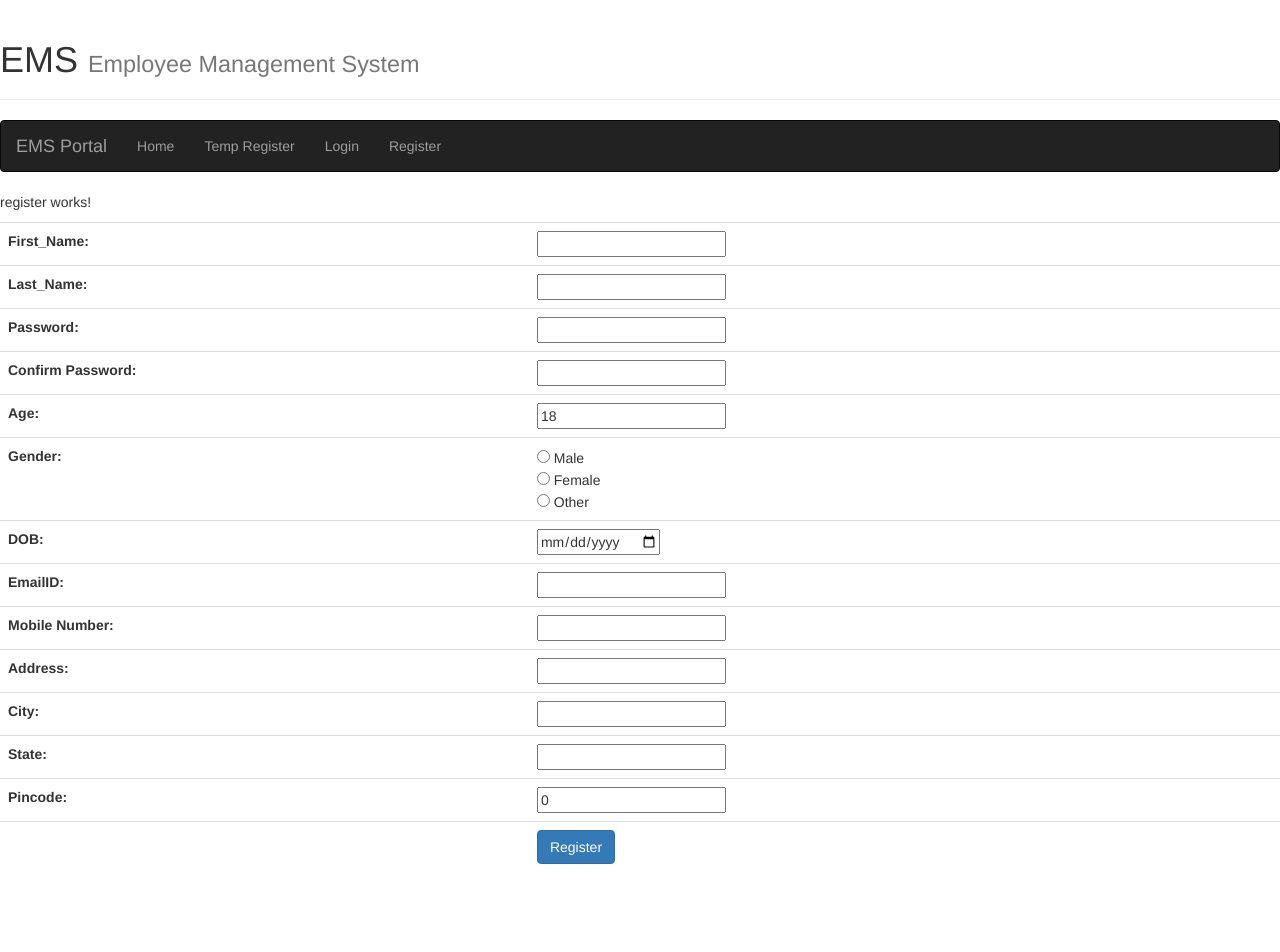
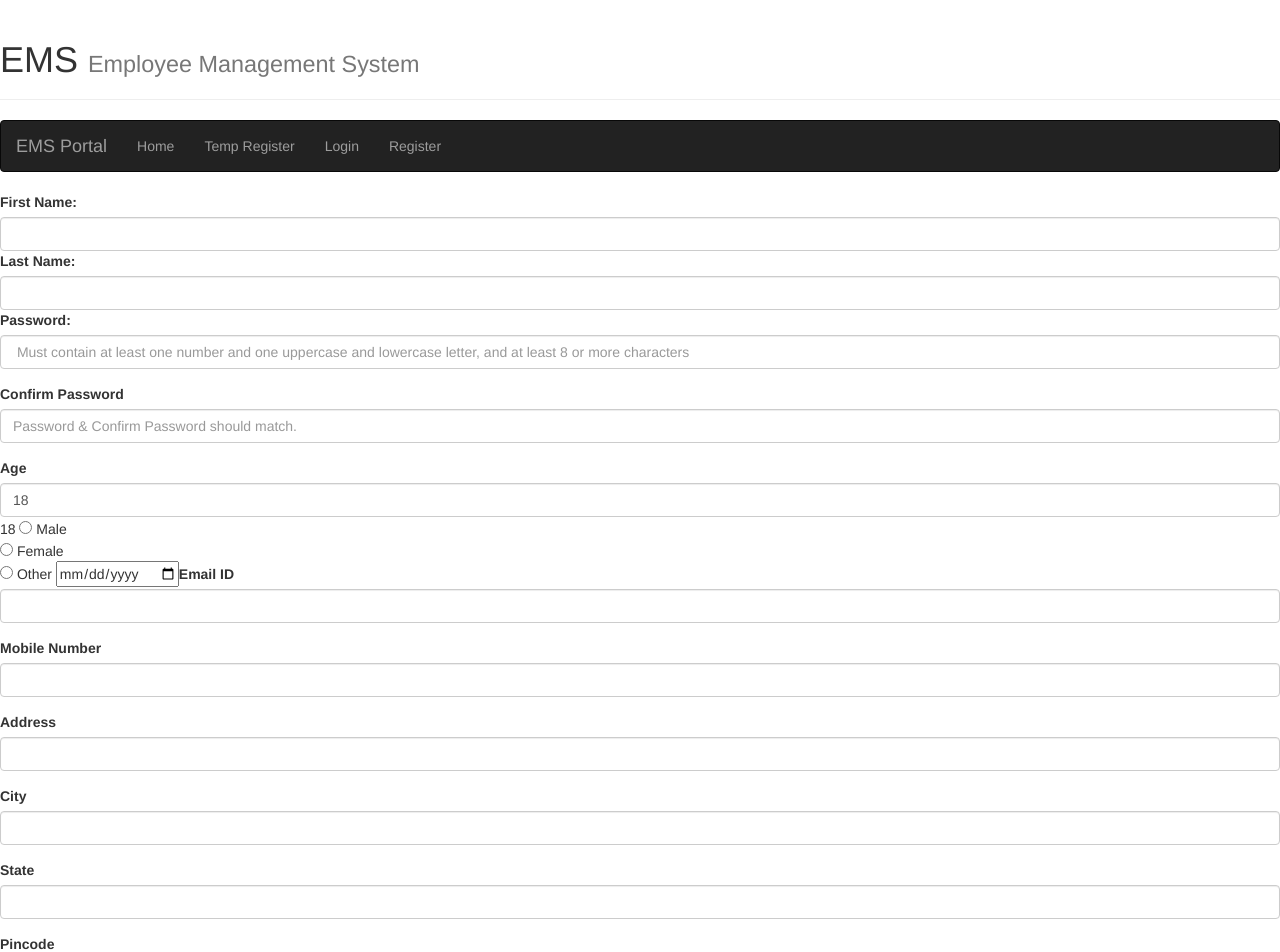
Before and after one commit to roshanzameerali/emsfrontend, an Angular app: page /register in a window 1280 px wide. Shown: the top 952 px of the page. Before the commit the page ends 892 px from the top, so only its background shows below. Built offline with nearby package versions, Linux system fonts and the light colour scheme.

Commit message:
register validation done

```diff
--- a/src/app/register/register.component.html
+++ b/src/app/register/register.component.html
@@ -1,100 +1,169 @@
-<p>register works!</p>
+<!-- First name field -->
+<div class="form-group">
+  <form novalidate
+    (ngSubmit)="save(signupForm)"
+    #signupForm="ngForm">
+<label>First Name:</label>
+<input  name="firstname" class="form-control"
+    required minlength="2"
+    [(ngModel)]="register.First_Name" #fname="ngModel" required >
+      {{register.First_Name}}
+  <div *ngIf="fname.invalid && (fname.dirty || fname.touched)"
+      class="alert alert-danger">
 
-<div class="form-group" >
-    <table class="table">
+      <div *ngIf="fname.errors.required">
+          Name is required.
+      </div>
+      <div *ngIf="fname.errors.minlength">
+          Name must be at least 2 characters long.
+      </div>
 
-        <tbody>
-          <tr>
-            <th scope="row">First_Name:</th>
-            <td><input type="text"  [(ngModel)]="register.First_Name" ngModel minlength="4">
+  </div>
+  <!-- LAst name field  -->
 
-            </td>
-          </tr>
-          <tr>
-            <th scope="row">Last_Name:</th>
-            <td><input type="text"  [(ngModel)]="register.Last_Name"  >
+  <label>Last Name:</label>
+<input name="lastname" class="form-control"
+    required minlength="2"
+    [(ngModel)]="register.Last_Name" #lname="ngModel" >
+{{register.Last_Name}}
+  <div *ngIf="lname.invalid && (lname.dirty || lname.touched)"
+      class="alert alert-danger">
 
-            </td>
-          </tr>
-          <tr>
-            <th scope="row">Password:</th>
-            <td><input type="text"  [(ngModel)]="register.Password"  >
+      <div *ngIf="lname.errors.required">
+          Name is required.
+      </div>
+      <div *ngIf="lname.errors.minlength">
+          Last Name must be at least 2 characters long.
+      </div>
 
-            </td>
-          </tr>
-          <tr>
-            <th scope="row">Confirm Password:</th>
-            <td><input type="text"  [(ngModel)]="register.Confirm_Password"  >
+  </div>
 
-            </td>
-          </tr>
-          <tr>
-            <th scope="row">Age:</th>
-            <td><input type="text"  [(ngModel)]="register.Age"  >
+  <!-- Password Field -->
+<label>Password:</label>
+  <div class="form-group">
+      <input type="password" [(ngModel)]="register.Password" name="password" placeholder=" Must contain at least one number and one uppercase and lowercase letter, and at least 8 or more characters" class="form-control" required #password="ngModel" pattern="(?=.*\d)(?=.*[a-z])(?=.*[A-Z]).{8,}" />
+      {{register.Password}}
+      <div *ngIf="password.invalid && (password.dirty || password.touched)" class="alert alert-danger">
+        <div *ngIf="password.errors.required"> Password is required. </div>
+        <div *ngIf="password.errors.pattern"> Must contain at least one number and one uppercase and lowercase letter, and at least 8 or more characters.</div>
+      </div>
+     </div>
+<label>Confirm Password</label>
+     <div class="form-group">
+      <input type="password" [(ngModel)]="register.Confirm_Password" name="confirmpassword" placeholder="Password & Confirm Password should match." class="form-control" required #confirmpassword="ngModel" pattern="{{ password.value }}" />
+      <div *ngIf=" confirmpassword.invalid && (password.dirty || confirmpassword.touched)" class="alert alert-danger">
+        <div *ngIf="confirmpassword.errors.required"> Confirm password is required. </div>
+        <div *ngIf="confirmpassword.errors.pattern"> Password & Confirm Password does not match.</div>
+      </div>
+     </div>
 
-            </td>
-          </tr>
-          <tr>
-            <th scope="row">Gender:</th>
-            <td>
+     <!-- Age Field-->
+
+     <label>Age</label>
+     <input id="age" name="age" class="form-control"
+
+           [(ngModel)]="register.Age" #age="ngModel" min="18" max="56">
+     {{register.Age}}
+         <div *ngIf="age.invalid && (age.dirty || age.touched)"
+             class="alert alert-danger">
+
+             <div *ngIf="age.errors.required">
+                 Age is required.
+             </div>
+             <div *ngIf="age.errors.min">
+              Age is required.
+          </div>
+
+         </div>
+
+      <!--GEdner-->
+
       <input type="radio" name="gender" value="Male"  [(ngModel)]="register.Gender" > Male<br>
       <input type="radio" name="gender" value="Female"  [(ngModel)]="register.Gender" > Female<br>
       <input type="radio" name="gender" value="other"  [(ngModel)]="register.Gender" > Other
 
-            </td>
-          </tr>
-          <tr>
-            <th scope="row">DOB:</th>
-            <td><input type="date"  [(ngModel)]="register.DOB"  >
 
-            </td>
-          </tr>
-          <tr>
-            <th scope="row">EmailID:</th>
-            <td><input type="text"  [(ngModel)]="register.Email_id"  >
+      <!---DOB-->
 
-            </td>
-          </tr>
-          <tr>
-            <th scope="row">Mobile Number:</th>
-            <td><input type="text"  [(ngModel)]="register.mobile_number"  >
+      <input type="date" name="date" [(ngModel)]="register.DOB"  >
 
-            </td>
-          </tr>
-          <tr>
-            <th scope="row">Address:</th>
-            <td><input type="textarea"  [(ngModel)]="register.Address"  >
+      <!----EmailID Field-->
 
-            </td>
-          </tr>
-          <tr>
-            <th scope="row">City:</th>
-            <td><input type="text"  [(ngModel)]="register.City"  >
+      <label>Email ID</label>
+      <div class="form-group">
+       <input type="emailid" [(ngModel)]="register.Email_id" name="emailid" placeholder="" class="form-control" required #emailid="ngModel" pattern="^[^\s@]+@[^\s@]+\.[^\s@]{2,}$" />
+       {{register.Email_id}}
+       <div *ngIf=" emailid.invalid && (emailid.dirty || emailid.touched)" class="alert alert-danger">
+         <div *ngIf="emailid.errors.required"> Emailid is required. </div>
+         <div *ngIf="emailid.errors.pattern">Enter EmailId in correct format</div>
+       </div>
+      </div>
 
-            </td>
-          </tr>
-          <tr>
-            <th scope="row">State:</th>
-            <td><input type="text"  [(ngModel)]="register.State"  >
+      <!----Mobile Number-->
 
-            </td>
-          </tr>
-          <tr>
-            <th scope="row">Pincode:</th>
-            <td><input type="text"  [(ngModel)]="register.Pincode"  >
+      <label>Mobile Number</label>
+      <div class="form-group">
+       <input type="mobilenumber" [(ngModel)]="register.mobile_number" name="mobilenumber" placeholder="" class="form-control" required #mobilenumber="ngModel" pattern="[6789][0-9]{9}" />
+       {{register.mobile_number}}
+       <div *ngIf=" mobilenumber.invalid && (mobilenumber.dirty || mobilenumber.touched)" class="alert alert-danger">
+         <div *ngIf="mobilenumber.errors.required"> Mobile Number is required. </div>
+         <div *ngIf="mobilenumber.errors.pattern">Enter Mobile Number in correct format</div>
+       </div>
+      </div>
 
-            </td>
-          </tr>
-          <tr>
-            <th scope="row"></th>
-            <td><button type="button" class="btn btn-primary" (click)=" Register()">Register </button>
+      <!-- Address Field -->
 
-            </td>
-          </tr>
+      <label>Address</label>
+      <div class="form-group">
+       <input type="address" [(ngModel)]="register.Address" name="address" placeholder="" class="form-control" required #address="ngModel" pattern="^[A-Za-z0-9, -]*$" />
+       {{register.mobile_number}}
+       <div *ngIf=" address.invalid && (address.dirty || address.touched)" class="alert alert-danger">
+         <div *ngIf="address.errors.required"> Address is required. </div>
+         <div *ngIf="address.errors.pattern">Enter Address in correct format</div>
+       </div>
+      </div>
+
+      <!---City Field-->
+
+      <label>City</label>
+      <div class="form-group">
+       <input type="city" [(ngModel)]="register.City" name="city" placeholder="" class="form-control" required #city="ngModel" pattern="^[A-Za-z]*$" />
+       {{register.mobile_number}}
+       <div *ngIf=" city.invalid && (city.dirty || city.touched)" class="alert alert-danger">
+         <div *ngIf="city.errors.required"> City is required. </div>
+         <div *ngIf="city.errors.pattern">Enter City in correct format</div>
+       </div>
+      </div>
+
+      <!-----State-->
+
+      <label>State</label>
+      <div class="form-group">
+       <input type="state" [(ngModel)]="register.State" name="state" placeholder="" class="form-control" required #state="ngModel" pattern="^[A-Za-z]*$" />
+       {{register.State}}
+       <div *ngIf=" state.invalid && (state.dirty || state.touched)" class="alert alert-danger">
+         <div *ngIf="state.errors.required"> State is required. </div>
+         <div *ngIf="state.errors.pattern">Enter State in correct format</div>
+       </div>
+      </div>
+
+      <!------Pincode Field-->
+
+      <label>Pincode</label>
+      <div class="form-group">
+       <input type="pincode" [(ngModel)]="register.Pincode" name="pincode" placeholder="" class="form-control" required #pincode="ngModel" pattern="^[0-9]*$" />
+       {{register.Pincode}}
+       <div *ngIf=" pincode.invalid && (pincode.dirty || pincode.touched)" class="alert alert-danger">
+         <div *ngIf="pincode.errors.required"> pincode is required. </div>
+         <div *ngIf="pincode.errors.pattern">Enter pincode in correct format</div>
+       </div>
+      </div>
 
 
+      <button type="submit" class="form-group"  [disabled]="!signupForm.valid" (click)= "Register()">Register </button>
+      </form>
+  </div>
 
-        </tbody>
-      </table>
-
+  <div class="referenceiddisplay" *ngIf="referenceid">
+    <p>Your Employee Id is: <b>{{referenceid}}</b> &nbsp; Use this along with your password to login to the portal</p>
   </div>
--- a/src/app/register/register.component.ts
+++ b/src/app/register/register.component.ts
@@ -1,6 +1,7 @@
 import { Component, OnInit } from '@angular/core';
 import { Register } from '../models/register.model';
 import { RegisterService } from '../services/register.service';
+import {NgForm} from '@angular/forms';
 
 @Component({
   selector: 'app-register',
@@ -10,11 +11,17 @@ import { RegisterService } from '../services/register.service';
 export class RegisterComponent implements OnInit {
   register:Register;
   registerreturn:any;
+  referenceid:string;
   constructor(private registerService:RegisterService) {
     this.register = new Register();
 
   }
 
+
+  save(customerForm: NgForm) {
+
+    //console.log('Saved: ' + JSON.stringify(customerForm.value));
+  }
 
 
   Register()
@@ -23,7 +30,8 @@ export class RegisterComponent implements OnInit {
 
     this.registerService.RegisterTheDetails(this.register).subscribe(
      user=>{this.registerreturn = user,
-      console.log(this.registerreturn),
+      this.referenceid = this.registerreturn[0],
+      console.log(this.referenceid),
        console.log("Called")} )
 
 
--- a/src/app/tempreg/tempreg.component.html
+++ b/src/app/tempreg/tempreg.component.html
@@ -1,8 +1,12 @@
 <!-- First name field -->
+<div class="form-group">
+    <form novalidate
+      (ngSubmit)="save(signupForm)"
+      #signupForm="ngForm">
 <label>First Name:</label>
-<input id="firstname" name="firstname" class="form-control"
+<input  name="firstname" class="form-control"
       required minlength="2"
-      [(ngModel)]="register.First_Name" #fname="ngModel" >
+      [(ngModel)]="register.First_Name" #fname="ngModel" required >
         {{register.First_Name}}
     <div *ngIf="fname.invalid && (fname.dirty || fname.touched)"
         class="alert alert-danger">
@@ -18,7 +22,7 @@
     <!-- LAst name field  -->
 
     <label>Last Name:</label>
-<input id="lastname" name="lastname" class="form-control"
+<input name="lastname" class="form-control"
       required minlength="2"
       [(ngModel)]="register.Last_Name" #lname="ngModel" >
 {{register.Last_Name}}
@@ -81,4 +85,86 @@
 
         <!---DOB-->
 
-        <input type="date"  [(ngModel)]="register.DOB"  >
+        <input type="date" name="date" [(ngModel)]="register.DOB"  >
+
+        <!----EmailID Field-->
+
+        <label>Email ID</label>
+        <div class="form-group">
+         <input type="emailid" [(ngModel)]="register.Email_id" name="emailid" placeholder="" class="form-control" required #emailid="ngModel" pattern="^[^\s@]+@[^\s@]+\.[^\s@]{2,}$" />
+         {{register.Email_id}}
+         <div *ngIf=" emailid.invalid && (emailid.dirty || emailid.touched)" class="alert alert-danger">
+           <div *ngIf="emailid.errors.required"> Emailid is required. </div>
+           <div *ngIf="emailid.errors.pattern">Enter EmailId in correct format</div>
+         </div>
+        </div>
+
+        <!----Mobile Number-->
+
+        <label>Mobile Number</label>
+        <div class="form-group">
+         <input type="mobilenumber" [(ngModel)]="register.mobile_number" name="mobilenumber" placeholder="" class="form-control" required #mobilenumber="ngModel" pattern="[6789][0-9]{9}" />
+         {{register.mobile_number}}
+         <div *ngIf=" mobilenumber.invalid && (mobilenumber.dirty || mobilenumber.touched)" class="alert alert-danger">
+           <div *ngIf="mobilenumber.errors.required"> Mobile Number is required. </div>
+           <div *ngIf="mobilenumber.errors.pattern">Enter Mobile Number in correct format</div>
+         </div>
+        </div>
+
+        <!-- Address Field -->
+
+        <label>Address</label>
+        <div class="form-group">
+         <input type="address" [(ngModel)]="register.Address" name="address" placeholder="" class="form-control" required #address="ngModel" pattern="^[A-Za-z0-9, -]*$" />
+         {{register.mobile_number}}
+         <div *ngIf=" address.invalid && (address.dirty || address.touched)" class="alert alert-danger">
+           <div *ngIf="address.errors.required"> Address is required. </div>
+           <div *ngIf="address.errors.pattern">Enter Address in correct format</div>
+         </div>
+        </div>
+
+        <!---City Field-->
+
+        <label>City</label>
+        <div class="form-group">
+         <input type="city" [(ngModel)]="register.City" name="city" placeholder="" class="form-control" required #city="ngModel" pattern="^[A-Za-z]*$" />
+         {{register.mobile_number}}
+         <div *ngIf=" city.invalid && (city.dirty || city.touched)" class="alert alert-danger">
+           <div *ngIf="city.errors.required"> City is required. </div>
+           <div *ngIf="city.errors.pattern">Enter City in correct format</div>
+         </div>
+        </div>
+
+        <!-----State-->
+
+        <label>State</label>
+        <div class="form-group">
+         <input type="state" [(ngModel)]="register.State" name="state" placeholder="" class="form-control" required #state="ngModel" pattern="^[A-Za-z]*$" />
+         {{register.State}}
+         <div *ngIf=" state.invalid && (state.dirty || state.touched)" class="alert alert-danger">
+           <div *ngIf="state.errors.required"> State is required. </div>
+           <div *ngIf="state.errors.pattern">Enter State in correct format</div>
+         </div>
+        </div>
+
+        <!------Pincode Field-->
+
+        <label>Pincode</label>
+        <div class="form-group">
+         <input type="pincode" [(ngModel)]="register.Pincode" name="pincode" placeholder="" class="form-control" required #pincode="ngModel" pattern="^[0-9]*$" />
+         {{register.Pincode}}
+         <div *ngIf=" pincode.invalid && (pincode.dirty || pincode.touched)" class="alert alert-danger">
+           <div *ngIf="pincode.errors.required"> pincode is required. </div>
+           <div *ngIf="pincode.errors.pattern">Enter pincode in correct format</div>
+         </div>
+        </div>
+
+
+        <button type="submit" class="form-group"  [disabled]="!signupForm.valid" (click)= "Register()">Register </button>
+        </form>
+        <p>susususi</p>
+    </div>
+
+    <div class="referenceiddisplay">
+      <p>Your Employee Id is: {{referenceid}} . Use this along with your password to login to the portal</p>
+    </div>
--- a/src/app/tempreg/tempreg.component.ts
+++ b/src/app/tempreg/tempreg.component.ts
@@ -1,6 +1,7 @@
 import { Component, OnInit } from '@angular/core';
 import { Register } from '../models/register.model';
 import { RegisterService } from '../services/register.service';
+import {NgForm} from '@angular/forms';
 
 @Component({
   selector: 'app-tempreg',
@@ -10,9 +11,15 @@ import { RegisterService } from '../services/register.service';
 export class TempregComponent implements OnInit {
   register:Register;
   registerreturn:any;
+  referenceid:string;
   constructor(private registerService:RegisterService) {
     this.register = new Register();
     this.register !== undefined;
+  }
+
+  save(customerForm: NgForm) {
+
+    //console.log('Saved: ' + JSON.stringify(customerForm.value));
   }
 
   Register()
@@ -21,7 +28,8 @@ export class TempregComponent implements OnInit {
 
     this.registerService.RegisterTheDetails(this.register).subscribe(
      user=>{this.registerreturn = user,
-      console.log(this.registerreturn),
+      this.referenceid = this.registerreturn[0],
+      console.log(this.referenceid),
        console.log("Called")} )
 
 
```
Lines whose indentation alone changed are shown as unchanged.
